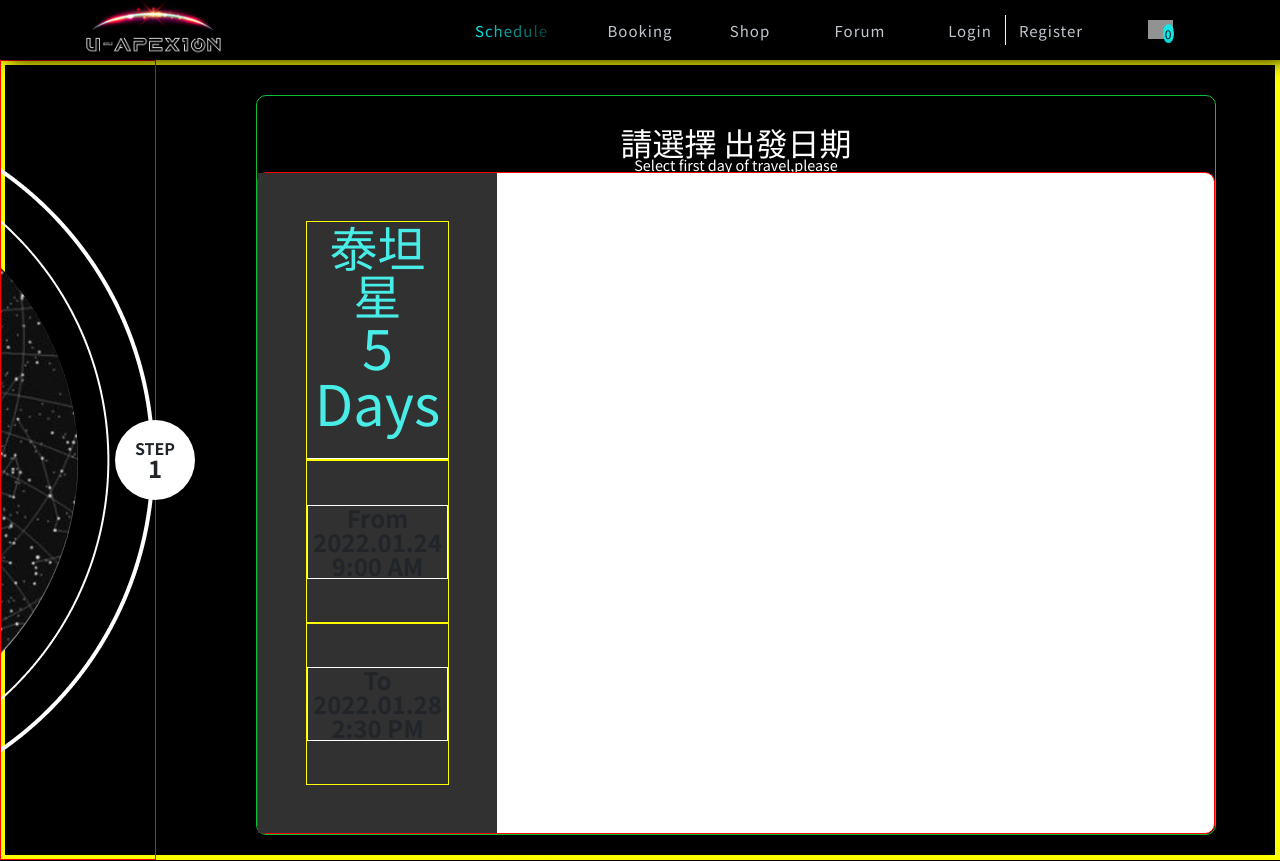
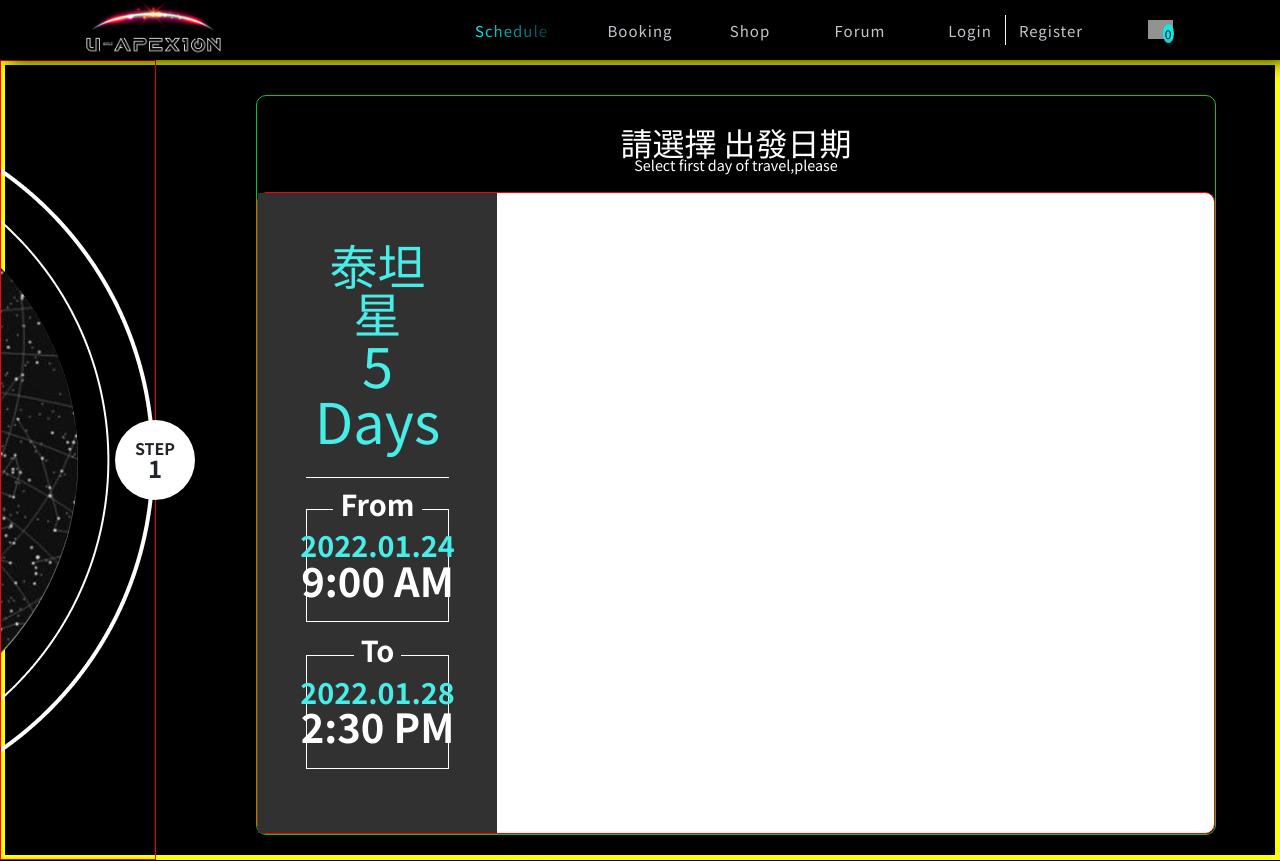
Before and after one commit to Jhih-Ting23472002/u-apexion-react, a React (Create React App) app: page /ticket-date-choose in a window 1280 px wide. Shown: the top 861 px of the page. Built offline with nearby package versions, Linux system fonts and the light colour scheme; grey boxes are pictures that could not be loaded.

Commit message:
ticket update

```diff
--- a/src/pages/Ticket/TicketDate.js
+++ b/src/pages/Ticket/TicketDate.js
@@ -29,15 +29,19 @@ function TicketDate() {
                 <div className="ticket-date-selected ticket-date-from">
                   <div className="ticket-date-from-border">
                     <h4>From</h4>
-                    <p>2022.01.24</p>
-                    <p>9:00 AM</p>
+                    <div className="ticket-date-from-info">
+                      <p>2022.01.24</p>
+                      <p>9:00 AM</p>
+                    </div>
                   </div>
                 </div>
                 <div className="ticket-date-selected ticket-date-to">
                   <div className="ticket-date-to-border">
                     <h4>To</h4>
-                    <p>2022.01.28</p>
-                    <p>2:30 PM</p>
+                    <div className="ticket-date-to-info">
+                      <p>2022.01.28</p>
+                      <p>2:30 PM</p>
+                    </div>
                   </div>
                 </div>
               </div>
--- a/src/pages/Ticket/ticket.css
+++ b/src/pages/Ticket/ticket.css
@@ -479,6 +479,7 @@ img {
   text-align: center;
   color: rgb(255, 255, 255);
   font-size: 0.9rem;
+  padding-bottom: 2%;
 }
 
 .ticket-date-content {
@@ -502,7 +503,7 @@ img {
 }
 
 .ticket-date-selected {
-  border: 1px solid yellow;
+  /* border: 1px solid yellow; */
   flex: 1;
 }
 
@@ -517,6 +518,7 @@ img {
   text-align: center;
   border-bottom: 1px solid white;
   width: 100%;
+  margin-bottom: 10%;
 }
 
 .ticket-date-days h2 {
@@ -537,7 +539,7 @@ img {
   justify-content: center;
   align-items: center;
   width: 100%;
-  font-size: 1.5rem;
+  font-size: 1.8rem;
   font-weight: bold;
 }
 
@@ -546,6 +548,28 @@ img {
   border: 1px solid rgb(255, 255, 255);
   width: 100%;
   text-align: center;
+  color: white;
+  padding: 15% 0;
+  color: var(--main-color-02);
+  position: relative;
+  display: flex;
+  justify-content: center;
+}
+
+.ticket-date-from-border h4,
+.ticket-date-to-border h4 {
+    color: white;
+    position: absolute;
+    top: -20px;
+    background-color: #313131;
+    padding: 0 5%;
+    /* border: 1px solid rgb(7, 7, 6); */
+}
+
+.ticket-date-from-border p:last-child,
+.ticket-date-to-border p:last-child {
+  font-size: 2.5rem;
+  color: white;
 }
 
 /* 出發日期選擇樣式結束 */
```
